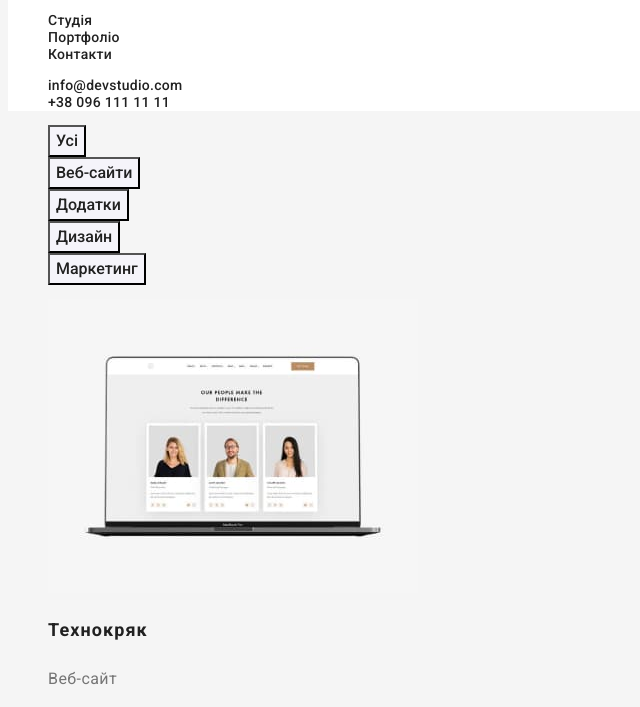
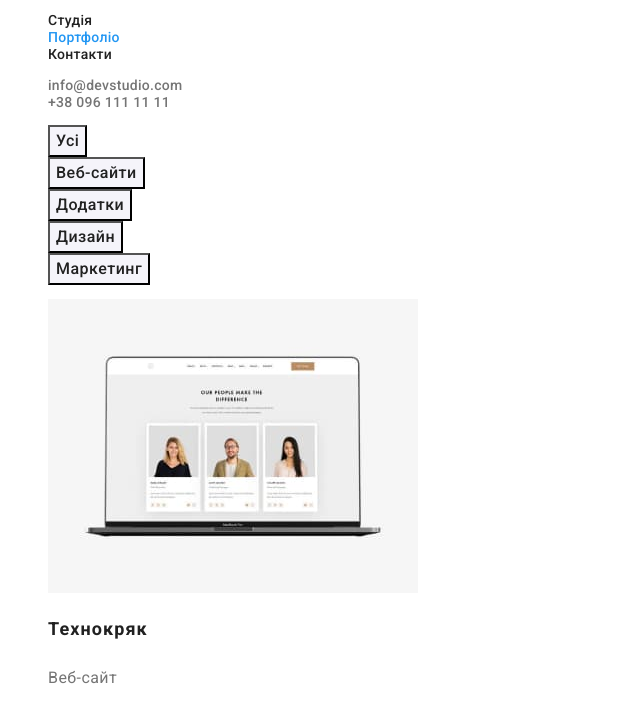
Before and after one commit to ViktorSavchenko/goit-markup-hw-02, a plain HTML site: page portfolio.html in a window 1280 px wide. Shown: the part 41-748 px from the top of the page, without its empty margins (0-640 px from the left). Drawn offline with Linux system fonts and the light colour scheme.

Commit message:
work on mistakes v.1

```diff
--- a/css/styles.css
+++ b/css/styles.css
@@ -4,18 +4,22 @@
   --other-txt-color: #ffffff;
   --hero-txt-color: #FFFFFF;
   --footer-txt-color: rgba(255, 255, 255, 0.6);
-  --primary-bg-color: #F5F5F5;
+
+  --primary-bg-color: #FFFFFF;
   --secondary-bg-color: #2F303A;
   --other-bg-color: #F5F4FA;
-  --header-bg-color: #FFFFFF;
+
   --primary-bg-btn: #2196F3;
   --secondary-bg-btn: #188CE8;
   --other-bg-btn:#F5F4FA;
+
   --primary-bg-btnworks: #F5F4FA;
   --secondary-bg-btnworks: #2196F3;
+
   --primary-logo-color: #000000;
   --secondary-logo-color: #2196F3;
   --other-logo-color: #ffffff;
+
   --primari-btn-text: #ffffff;
   --secondary-btn-text: #212121;
 }
@@ -25,7 +29,7 @@ body {
   color: var(--primary-txt-color);
   background-color: var(--primary-bg-color);
   font-size: 14px;
-  line-height: 1.19;
+  line-height: 1.17;
   letter-spacing: 0.03em;
 }
 /* cancellation dot */
@@ -36,15 +40,12 @@ body {
 .items {
   text-decoration: none;
 }
-/* header color */
-.header {
-  background-color: var(--header-bg-color);
-}
 /* logo modificate */
 .logo {
   font-family: Raleway, sans-serif;
   font-weight: 700;
   font-size: 26px;
+  line-height: 1.19;
 
   color: var(--primary-logo-color);
 }
@@ -72,10 +73,16 @@ body {
   color: var(--secondary-logo-color);
 }
 
-.nav-contacts {
+.nav-list .items.current {
+  color: var(--primary-bg-btn);
+}
+
+.nav-list .nav-contacts {
   font-weight: 500;
   line-height: 1.14;
   letter-spacing: 0.02em;
+
+  color: var(--primary-txt-color);
 }
 /* hero section */
 .hero,
@@ -99,6 +106,9 @@ body {
   font-weight: 700;
   font-size: 16px;
   letter-spacing: 0.06em;
+  line-height: 1.19;
+
+  cursor: pointer;
 
   color: var(--primari-btn-text);
   background-color: var(--primary-bg-btn);
@@ -125,7 +135,6 @@ body {
 /* 2d section */
 .adv-title {
   font-size: 14px;
-  font-weight: 700;
   line-height: 1.14;
 
   color: var(--secondary-txt-color);
@@ -137,9 +146,7 @@ body {
 /* 3d section */
 .doing-title,
 .team-title {
-  font-weight: 700;
   font-size: 36px;
-  line-height: 1.17;
   text-align: center;
 
   color: var(--secondary-txt-color);
@@ -152,12 +159,14 @@ body {
 .team-name {
   font-weight: 500;
   font-size: 16px;
+  line-height: 1.19;
 
   color: var(--secondary-txt-color);
 }
 
 .team-prof {
   font-size: 16px;
+  line-height: 1.19;
 }
 /* footer */
 /* address modificate */
@@ -181,6 +190,9 @@ body {
   font-weight: 500;
   font-size: 16px;
   line-height: 1.63;
+  letter-spacing: 0.03em;
+
+  cursor: pointer;
 
   color: var(--secondary-btn-text);
   background-color: var(--primary-bg-btnworks);
@@ -193,7 +205,6 @@ body {
 }
 
 .work-name {
-  font-weight: 700;
   font-size: 18px;
   line-height: 2;
   letter-spacing: 0.06em;
--- a/portfolio.html
+++ b/portfolio.html
@@ -20,7 +20,7 @@
       <nav class="nav">
         <ul class="nav-list lists">
           <li><a class="nav-item items" href="./index.html">Студія</a></li>
-          <li><a class="nav-item items" href="./portfolio.html">Портфоліо</a></li>
+          <li><a class="nav-item items current" href="./portfolio.html">Портфоліо</a></li>
           <li><a class="nav-item items" href="/">Контакти</a></li>
         </ul>
       </nav>
```
Also changed, not shown: index.html (+1 -1 lines).
